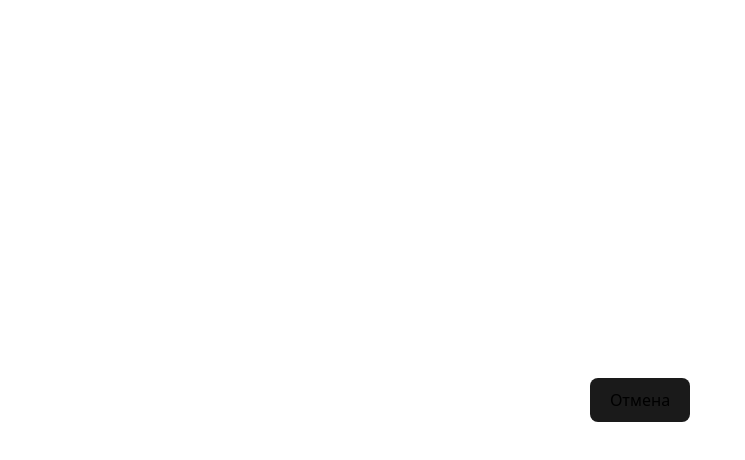
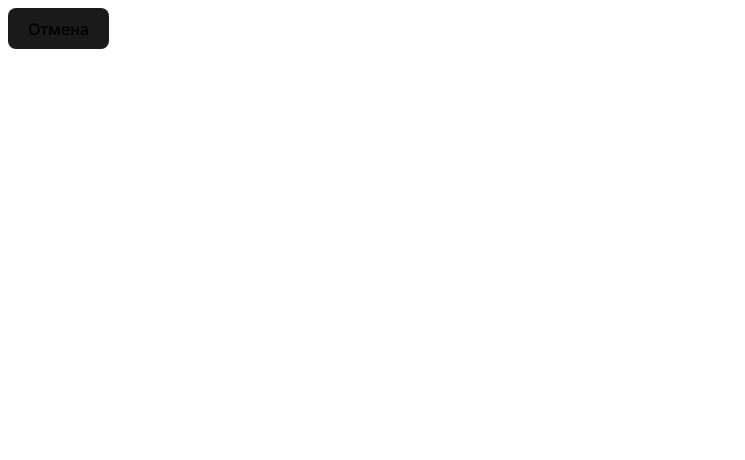
Before and after one commit to AnnaGolmakova/vue-form-test, a Vue app: page / in a window 1280 px wide. Shown: the top 460 px of the page, without its empty margins (0-745 px from the left). Built offline with nearby package versions, Linux system fonts and the light colour scheme.

Commit message:
Fonts and basic css styles

```diff
--- a/index.html
+++ b/index.html
@@ -1,10 +1,16 @@
 <!doctype html>
-<html lang="en">
+<html lang="ru">
     <head>
         <meta charset="UTF-8" />
         <link rel="icon" type="image/svg+xml" href="/vite.svg" />
         <meta name="viewport" content="width=device-width, initial-scale=1.0" />
-    <title>Vite + Vue + TS</title>
+        <link rel="preconnect" href="https://fonts.googleapis.com" />
+        <link rel="preconnect" href="https://fonts.gstatic.com" crossorigin />
+        <link
+            href="https://fonts.googleapis.com/css2?family=Inter:ital,opsz,wght@0,14..32,100..900;1,14..32,100..900&display=swap"
+            rel="stylesheet"
+        />
+        <title>Тестовое задание с формой на Vue</title>
     </head>
     <body>
         <div id="app"></div>
--- a/src/style.css
+++ /dev/null
@@ -1,60 +0,0 @@
-:root {
-    font-family: system-ui, Avenir, Helvetica, Arial, sans-serif;
-    line-height: 1.5;
-    font-weight: 400;
-
-    color-scheme: light dark;
-    color: rgba(255, 255, 255, 0.87);
-    background-color: #242424;
-
-    font-synthesis: none;
-    text-rendering: optimizeLegibility;
-    -webkit-font-smoothing: antialiased;
-    -moz-osx-font-smoothing: grayscale;
-}
-
-a {
-    font-weight: 500;
-    color: #646cff;
-    text-decoration: inherit;
-}
-a:hover {
-    color: #535bf2;
-}
-
-body {
-    margin: 0;
-    display: flex;
-    place-items: center;
-    min-width: 320px;
-    min-height: 100vh;
-}
-
-h1 {
-    font-size: 3.2em;
-    line-height: 1.1;
-}
-
-.card {
-    padding: 2em;
-}
-
-#app {
-    max-width: 1280px;
-    margin: 0 auto;
-    padding: 2rem;
-    text-align: center;
-}
-
-@media (prefers-color-scheme: light) {
-    :root {
-        color: #213547;
-        background-color: #ffffff;
-    }
-    a:hover {
-        color: #747bff;
-    }
-    button {
-        background-color: #f9f9f9;
-    }
-}
--- a/src/styles/base.css
+++ b/src/styles/base.css
@@ -0,0 +1,15 @@
+:root {
+    font-family: "Inter", sans-serif;
+    font-optical-sizing: auto;
+    font-weight: 500;
+    font-style: normal;
+    line-height: 1.5;
+
+    background-color: rgba(255, 255, 255, 1);
+    color: rgba(0, 0, 0, 1);
+
+    font-synthesis: none;
+    text-rendering: optimizeLegibility;
+    -webkit-font-smoothing: antialiased;
+    -moz-osx-font-smoothing: grayscale;
+}
--- a/src/styles/colors.css
+++ b/src/styles/colors.css
@@ -1,11 +1,12 @@
 :root {
-  --color-background: var(--vt-c-white);
-  --color-background-soft: var(--vt-c-white-soft);
-  --color-background-mute: var(--vt-c-white-mute);
-
-  --color-border: var(--vt-c-divider-light-2);
-  --color-border-hover: var(--vt-c-divider-light-1);
-
-  --color-heading: var(--vt-c-text-light-1);
-  --color-text: var(--vt-c-text-light-1);
+    --color-background: rgba(17, 17, 17, 0.15);
+    --text-primary: rgba(28, 28, 30, 1);
+    --text-secondary: rgba(119, 119, 124, 1);
+    --text-tertiary: rgba(173, 174, 178, 1);
+    --button-default-bg: rgba(242, 241, 246, 1);
+    --button-default-text: rgba(119, 119, 124, 1);
+    --button-primary-bg: rgba(5, 38, 63, 1);
+    --button-primary-text: rgba(255, 255, 255, 1);
+    --input-background: rgba(245, 245, 245, 1);
+    --danger: rgba(255, 59, 48, 1);
 }
```
Also changed, not shown: src/main.ts (+4 -4 lines). Lines whose indentation alone changed are shown as unchanged.
